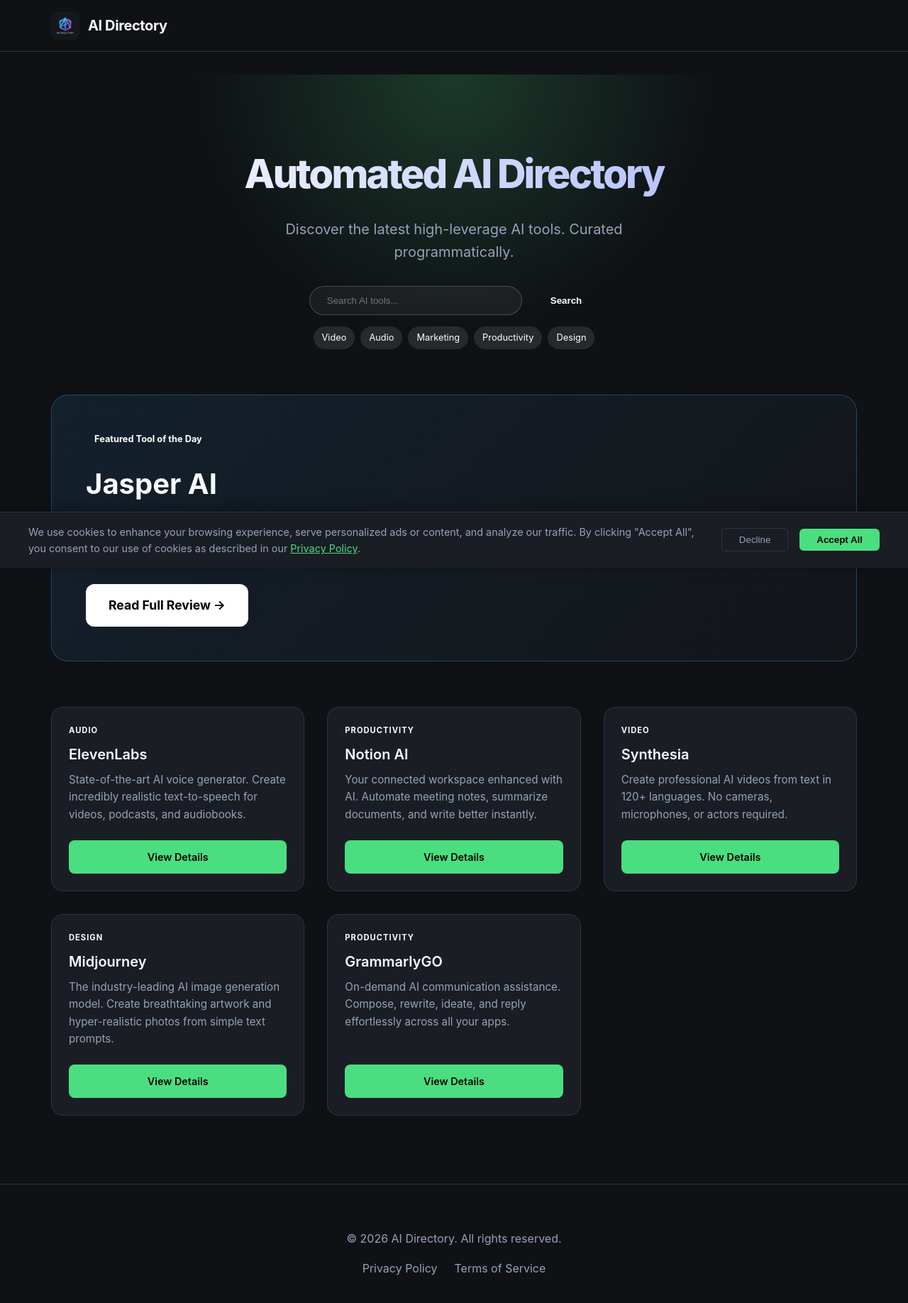
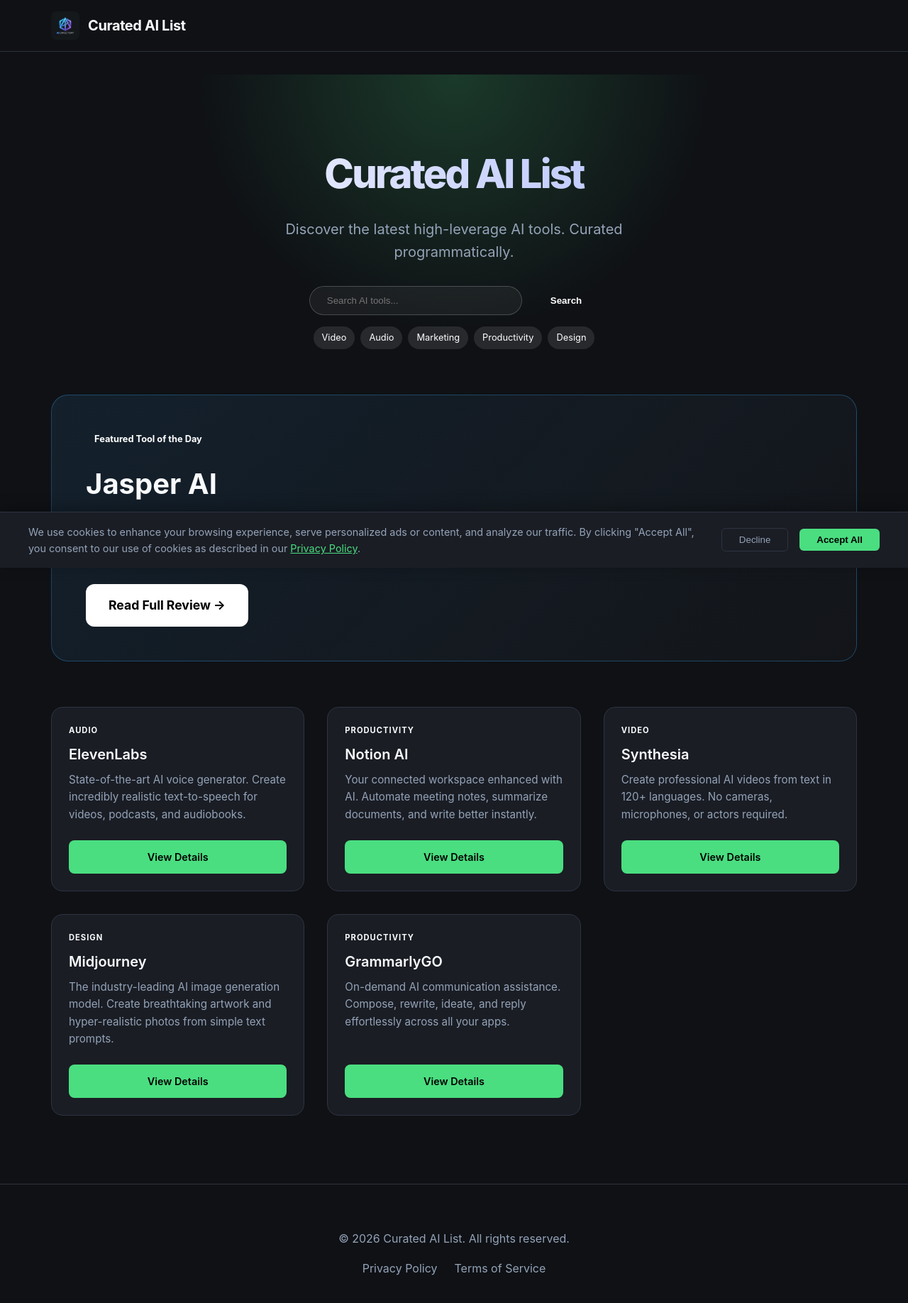
Before and after one commit to elithmar/ai-directory, a Next.js app: page / in a window 1280 px wide. Shown: the top 1836 px of the page at 71% size. Built offline with nearby package versions, Linux system fonts and the light colour scheme; no server answers; the database is empty.

Commit message:
Add files via upload

```diff
--- a/app/layout.tsx
+++ b/app/layout.tsx
@@ -3,7 +3,7 @@
 import CookieBanner from '@/components/CookieBanner';
 
 export const metadata = {
-  title: 'AI Tool Directory',
+  title: 'Curated AI List',
   description: 'The best AI tools curated for your productivity.',
   verification: {
     google: 'KS6zsRTrR-a3hM_2NJgjnwg7pBPsl0JfVAP882Z_72s',
@@ -21,15 +21,15 @@
         <header className="header">
           <div className="container header-container">
             <a href="/" className="logo-link">
-              <img src="/logo.png" alt="AI Directory Logo" className="logo-image" />
-              <span className="logo-text">AI Directory</span>
+              <img src="/logo.png" alt="Curated AI List Logo" className="logo-image" />
+              <span className="logo-text">Curated AI List</span>
             </a>
           </div>
         </header>
         {children}
         <footer className="footer">
           <div className="container">
-            <p>&copy; {new Date().getFullYear()} AI Directory. All rights reserved.</p>
+            <p>&copy; {new Date().getFullYear()} Curated AI List. All rights reserved.</p>
             <div className="footer-links">
               <Link href="/privacy">Privacy Policy</Link>
               <Link href="/terms">Terms of Service</Link>
--- a/app/page.tsx
+++ b/app/page.tsx
@@ -46,7 +46,7 @@
   return (
     <main className="container">
       <section className="hero">
-        <h1>Automated AI Directory</h1>
+        <h1>Curated AI List</h1>
         <p>Discover the latest high-leverage AI tools. Curated programmatically.</p>
 
         {/* Simple Search Form */}
```
